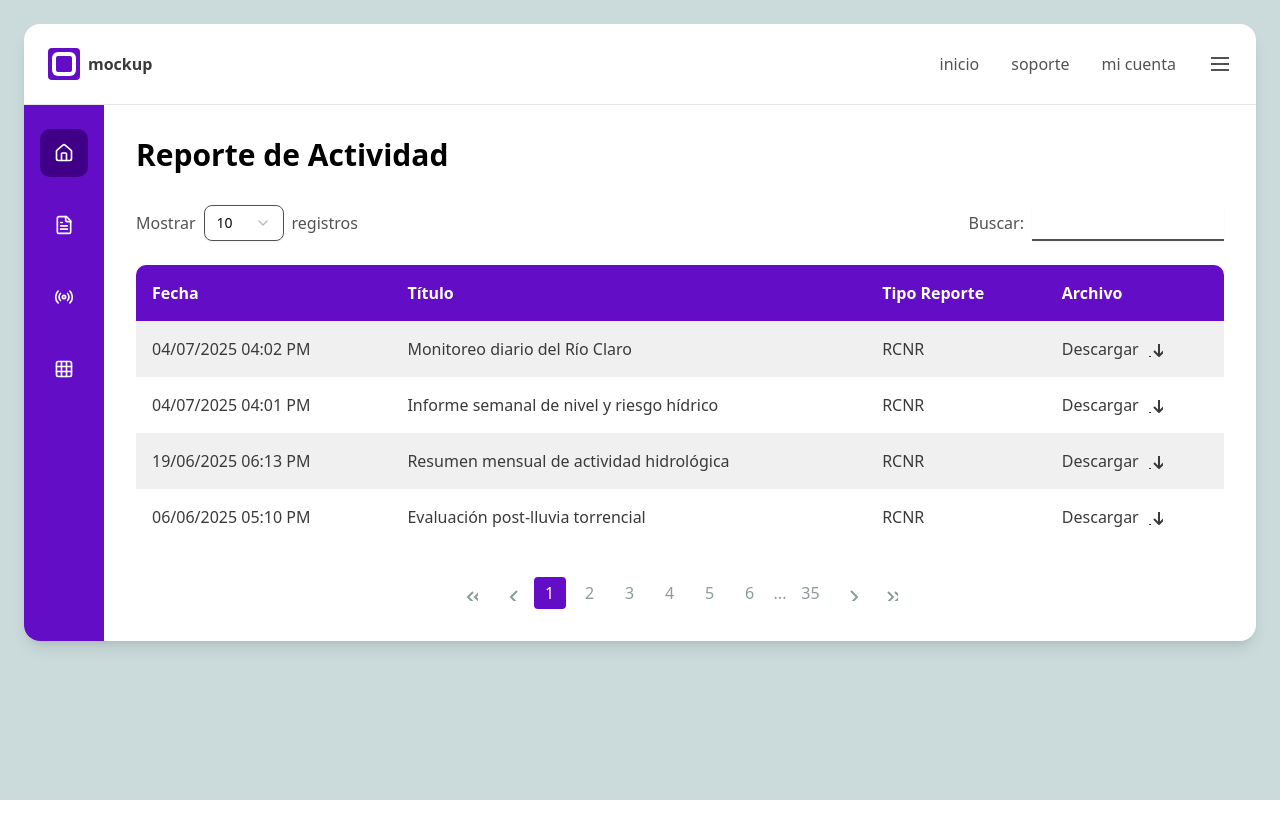
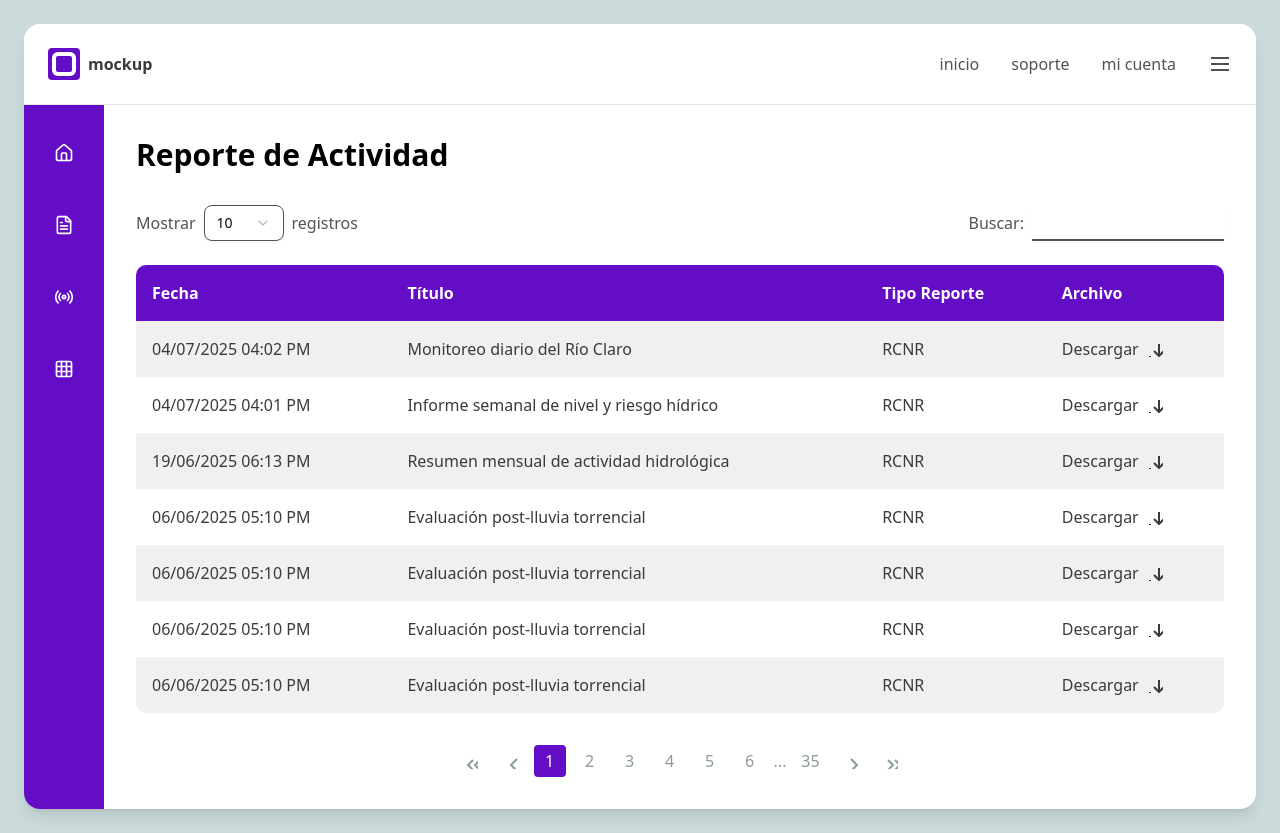
Before and after one commit to bnavarrete2004/monitoreo-rio, a React (Vite) app: page / in a window 1280 px wide. Before the commit the page ends 800 px from the top, so only its background shows below. Built offline with nearby package versions, Linux system fonts and the light colour scheme.

Commit message:
botones-modificados

```diff
--- a/src/components/ui/ActivityReportDashboard.tsx
+++ b/src/components/ui/ActivityReportDashboard.tsx
@@ -6,13 +6,6 @@ import ReportsTable from "./ReportsTable";
 import Pagination from "./Pagination";
 
 export default function ActivityReportDashboard() {
-  const reports = [
-    { fecha: "04/07/2025 04:02 PM", titulo: "Monitoreo diario del Río Claro", tipo: "RCNR" },
-    { fecha: "04/07/2025 04:01 PM", titulo: "Informe semanal de nivel y riesgo hídrico", tipo: "RCNR" },
-    { fecha: "19/06/2025 06:13 PM", titulo: "Resumen mensual de actividad hidrológica", tipo: "RCNR" },
-    { fecha: "06/06/2025 05:10 PM", titulo: "Evaluación post-lluvia torrencial", tipo: "RCNR" },
-  ];
-
   return (
     <div className="min-h-screen" style={{ backgroundColor: "#cbdbdb" }}>
       <div className="max-w-7xl mx-auto p-6">
@@ -23,7 +16,7 @@ export default function ActivityReportDashboard() {
             <main className="flex-1 p-8">
               <h1 className="text-3xl font-bold text-[#000000] mb-8">Reporte de Actividad</h1>
               <Controls />
-              <ReportsTable reports={reports} />
+              <ReportsTable />
               <Pagination />
             </main>
           </div>
--- a/src/components/ui/ReportsTable.tsx
+++ b/src/components/ui/ReportsTable.tsx
@@ -6,11 +6,20 @@ interface Report {
   tipo: string;
 }
 
-interface Props {
-  reports: Report[];
-}
+export default function ReportsTable() {
+  // Datos de ejemplo para PMV
+  const reports: Report[] = [
+    { fecha: "04/07/2025 04:02 PM", titulo: "Monitoreo diario del Río Claro", tipo: "RCNR" },
+    { fecha: "04/07/2025 04:01 PM", titulo: "Informe semanal de nivel y riesgo hídrico", tipo: "RCNR" },
+    { fecha: "19/06/2025 06:13 PM", titulo: "Resumen mensual de actividad hidrológica", tipo: "RCNR" },
+    { fecha: "06/06/2025 05:10 PM", titulo: "Evaluación post-lluvia torrencial", tipo: "RCNR" },
+    { fecha: "06/06/2025 05:10 PM", titulo: "Evaluación post-lluvia torrencial", tipo: "RCNR" },
+    { fecha: "06/06/2025 05:10 PM", titulo: "Evaluación post-lluvia torrencial", tipo: "RCNR" },
+    { fecha: "06/06/2025 05:10 PM", titulo: "Evaluación post-lluvia torrencial", tipo: "RCNR" },
 
-export default function ReportsTable({ reports }: Props) {
+
+  ];
+
   return (
     <div className="overflow-hidden rounded-lg">
       <table className="w-full">
--- a/src/components/ui/Sidebar.tsx
+++ b/src/components/ui/Sidebar.tsx
@@ -4,7 +4,7 @@ import { Home, FileText, Radio, Grid3X3 } from "lucide-react";
 export default function Sidebar() {
   return (
     <aside className="w-20 bg-[#630dc6] flex flex-col items-center py-6 gap-6">
-      <button className="w-12 h-12 bg-[#3f0087] rounded-lg flex items-center justify-center text-white">
+      <button className="w-12 h-12  rounded-lg flex items-center justify-center text-white hover:bg-[#3f0087]">
         <Home size={20} />
       </button>
       <button className="w-12 h-12 rounded-lg flex items-center justify-center text-white hover:bg-[#3f0087]">
```
